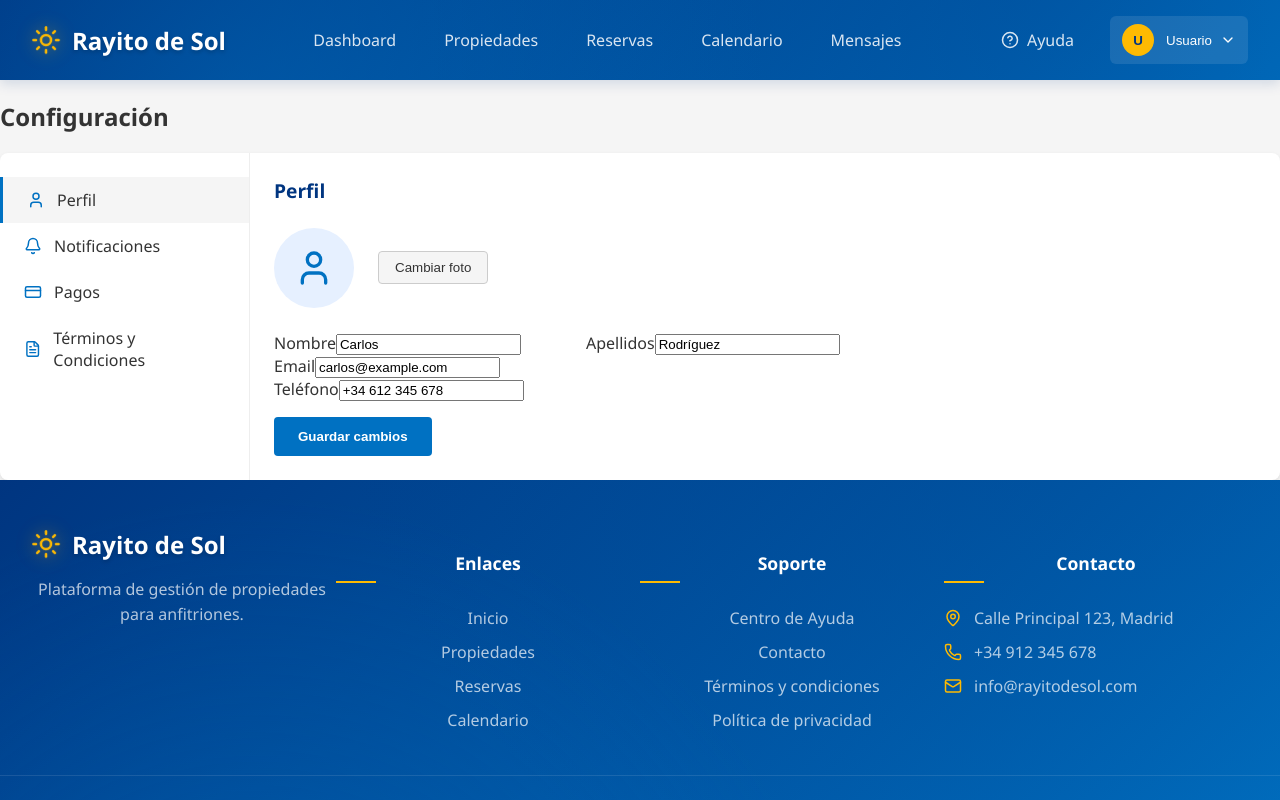
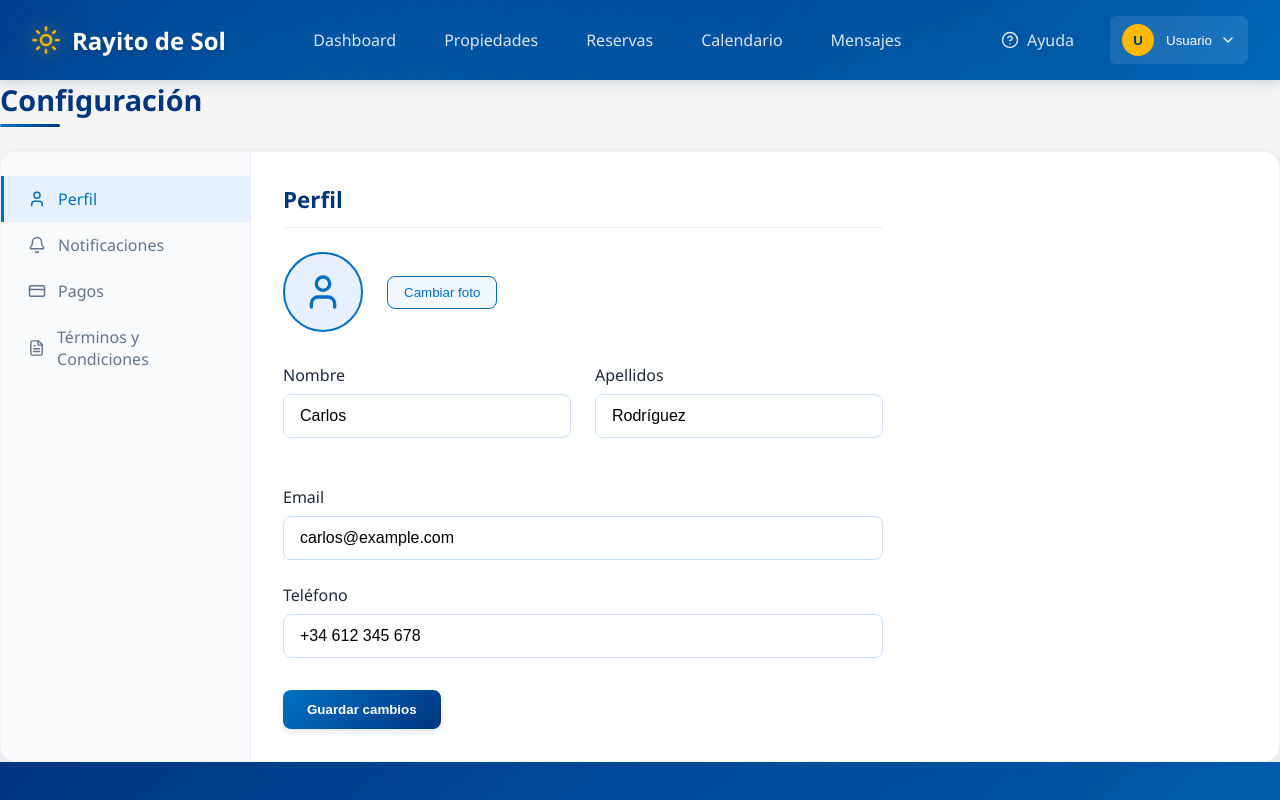
Before and after one commit to Kazuma275/Rayito-de-Sol, a Vue app in the folder frontend/rayito-de-sol/: page /portal/manage/settings in a window 1280 px wide. Shown: the top 800 px of the page. Built offline with nearby package versions, Linux system fonts and the light colour scheme.

Commit message:
Fix Settings Page Styles

```diff
--- a/frontend/rayito-de-sol/src/components/settings/NotificationSettings.vue
+++ b/frontend/rayito-de-sol/src/components/settings/NotificationSettings.vue
@@ -67,43 +67,51 @@ const notifications = ref({
 }
 
 .panel-title {
-  font-size: 1.2rem;
+  font-size: 1.4rem;
   color: #003580;
   margin: 0 0 1.5rem;
+  padding-bottom: 0.75rem;
+  border-bottom: 1px solid #e6f0ff;
 }
 
 .notification-settings {
   display: flex;
   flex-direction: column;
-  gap: 1.5rem;
+  gap: 2rem;
 }
 
 .notification-group {
   display: flex;
   flex-direction: column;
-  gap: 1rem;
+  gap: 1.25rem;
 }
 
 .notification-group h4 {
   font-size: 1.1rem;
   color: #003580;
   margin: 0 0 0.5rem;
+  font-weight: 600;
 }
 
 .notification-option {
   display: flex;
   justify-content: space-between;
   align-items: center;
+  padding: 1rem;
+  background-color: #f8fafc;
+  border-radius: 8px;
+  border: 1px solid #e6f0ff;
 }
 
 .notification-option h5 {
   font-size: 1rem;
   margin: 0 0 0.25rem;
+  color: #1e293b;
 }
 
 .notification-option p {
   font-size: 0.9rem;
-  color: #666;
+  color: #64748b;
   margin: 0;
 }
 
@@ -152,19 +160,36 @@ const notifications = ref({
   transform: translateX(26px);
 }
 
+.form-actions {
+  margin-top: 2rem;
+}
+
 .save-button {
-  background-color: #0071c2;
+  background: linear-gradient(135deg, #0071c2 0%, #003580 100%);
   color: white;
   border: none;
   padding: 0.75rem 1.5rem;
-  border-radius: 4px;
+  border-radius: 8px;
   font-weight: 600;
   cursor: pointer;
-  transition: background-color 0.3s;
-  margin-top: 1rem;
+  transition: all 0.3s ease;
+  box-shadow: 0 4px 6px rgba(0, 53, 128, 0.1);
 }
 
 .save-button:hover {
-  background-color: #005999;
+  transform: translateY(-2px);
+  box-shadow: 0 6px 12px rgba(0, 53, 128, 0.15);
+}
+
+@media (max-width: 576px) {
+  .notification-option {
+    flex-direction: column;
+    align-items: flex-start;
+    gap: 1rem;
+  }
+
+  .toggle {
+    align-self: flex-start;
+  }
 }
 </style>
--- a/frontend/rayito-de-sol/src/components/settings/ProfileSettings.vue
+++ b/frontend/rayito-de-sol/src/components/settings/ProfileSettings.vue
@@ -57,15 +57,17 @@ const profile = ref({
 }
 
 .panel-title {
-  font-size: 1.2rem;
+  font-size: 1.4rem;
   color: #003580;
   margin: 0 0 1.5rem;
+  padding-bottom: 0.75rem;
+  border-bottom: 1px solid #e6f0ff;
 }
 
 .profile-avatar {
   display: flex;
   align-items: center;
-  margin-bottom: 1.5rem;
+  margin-bottom: 2rem;
 }
 
 .avatar-placeholder {
@@ -77,6 +79,7 @@ const profile = ref({
   align-items: center;
   justify-content: center;
   margin-right: 1.5rem;
+  border: 2px solid #0071c2;
 }
 
 .avatar-icon {
@@ -86,43 +89,76 @@ const profile = ref({
 }
 
 .change-avatar-button {
-  background-color: #f5f5f5;
-  color: #333;
-  border: 1px solid #ccc;
+  background-color: #f0f7ff;
+  color: #0071c2;
+  border: 1px solid #0071c2;
   padding: 0.5rem 1rem;
-  border-radius: 4px;
+  border-radius: 8px;
   font-weight: 500;
   cursor: pointer;
-  transition: background-color 0.3s;
+  transition: all 0.3s ease;
 }
 
 .change-avatar-button:hover {
-  background-color: #eee;
+  background-color: #e6f0ff;
+  transform: translateY(-2px);
 }
 
 .form-row {
   display: flex;
   gap: 1.5rem;
+  margin-bottom: 1.5rem;
 }
 
 .form-row .form-group {
   flex: 1;
 }
 
+.form-group {
+  margin-bottom: 1.5rem;
+}
+
+.form-group label {
+  display: block;
+  font-weight: 500;
+  color: #1e293b;
+  margin-bottom: 0.5rem;
+}
+
+.form-input {
+  width: 100%;
+  padding: 0.75rem 1rem;
+  border: 1px solid #cce0ff;
+  border-radius: 8px;
+  font-size: 1rem;
+  transition: all 0.3s ease;
+}
+
+.form-input:focus {
+  outline: none;
+  border-color: #0071c2;
+  box-shadow: 0 0 0 3px rgba(0, 113, 194, 0.1);
+}
+
+.form-actions {
+  margin-top: 2rem;
+}
+
 .save-button {
-  background-color: #0071c2;
+  background: linear-gradient(135deg, #0071c2 0%, #003580 100%);
   color: white;
   border: none;
   padding: 0.75rem 1.5rem;
-  border-radius: 4px;
+  border-radius: 8px;
   font-weight: 600;
   cursor: pointer;
-  transition: background-color 0.3s;
-  margin-top: 1rem;
+  transition: all 0.3s ease;
+  box-shadow: 0 4px 6px rgba(0, 53, 128, 0.1);
 }
 
 .save-button:hover {
-  background-color: #005999;
+  transform: translateY(-2px);
+  box-shadow: 0 6px 12px rgba(0, 53, 128, 0.15);
 }
 
 @media (max-width: 576px) {
@@ -130,5 +166,15 @@ const profile = ref({
     flex-direction: column;
     gap: 1rem;
   }
+
+  .profile-avatar {
+    flex-direction: column;
+    text-align: center;
+  }
+
+  .avatar-placeholder {
+    margin-right: 0;
+    margin-bottom: 1rem;
+  }
 }
 </style>
--- a/frontend/rayito-de-sol/src/components/settings/SettingsPage.vue
+++ b/frontend/rayito-de-sol/src/components/settings/SettingsPage.vue
@@ -42,18 +42,39 @@ const activeSettingsTab = ref('profile');
 </script>
 
 <style scoped>
+.section-title {
+  font-size: 1.8rem;
+  color: #003580;
+  margin: 0 0 2rem;
+  position: relative;
+  z-index: 1;
+}
+
+.section-title::after {
+  content: '';
+  position: absolute;
+  bottom: -8px;
+  left: 0;
+  width: 60px;
+  height: 3px;
+  background: linear-gradient(90deg, #0071c2, #003580);
+  border-radius: 3px;
+}
+
 .settings-container {
   display: flex;
   background-color: white;
-  border-radius: 8px;
+  border-radius: 16px;
   overflow: hidden;
-  box-shadow: 0 2px 4px rgba(0, 0, 0, 0.1);
+  box-shadow: 0 4px 12px rgba(0, 53, 128, 0.1);
+  border: 1px solid rgba(0, 53, 128, 0.05);
 }
 
 .settings-sidebar {
   width: 250px;
-  border-right: 1px solid #eee;
+  border-right: 1px solid #e6f0ff;
   padding: 1.5rem 0;
+  background-color: #f8fafc;
 }
 
 .settings-tab {
@@ -61,27 +82,32 @@ const activeSettingsTab = ref('profile');
   align-items: center;
   padding: 0.75rem 1.5rem;
   cursor: pointer;
-  transition: background-color 0.3s;
+  transition: all 0.3s ease;
+  color: #64748b;
+  border-left: 3px solid transparent;
 }
 
-.settings-tab:hover, .settings-tab.active {
-  background-color: #f5f5f5;
+.settings-tab:hover {
+  background-color: #f0f7ff;
+  color: #0071c2;
 }
 
 .settings-tab.active {
+  background-color: #e6f0ff;
+  color: #0071c2;
   border-left: 3px solid #0071c2;
+  font-weight: 500;
 }
 
 .settings-icon {
   width: 18px;
   height: 18px;
-  color: #0071c2;
   margin-right: 0.75rem;
 }
 
 .settings-content {
   flex: 1;
-  padding: 1.5rem;
+  padding: 2rem;
 }
 
 @media (max-width: 768px) {
@@ -92,7 +118,16 @@ const activeSettingsTab = ref('profile');
   .settings-sidebar {
     width: 100%;
     border-right: none;
-    border-bottom: 1px solid #eee;
+    border-bottom: 1px solid #e6f0ff;
+    padding: 1rem 0;
+  }
+
+  .settings-tab {
+    padding: 0.75rem 1rem;
+  }
+
+  .settings-content {
+    padding: 1.5rem;
   }
 }
 </style>
--- a/frontend/rayito-de-sol/src/components/settings/TermsConditions.vue
+++ b/frontend/rayito-de-sol/src/components/settings/TermsConditions.vue
@@ -135,9 +135,11 @@ const privacyOptions = ref({
 }
 
 .panel-title {
-  font-size: 1.2rem;
+  font-size: 1.4rem;
   color: #003580;
   margin: 0 0 1.5rem;
+  padding-bottom: 0.75rem;
+  border-bottom: 1px solid #e6f0ff;
 }
 
 .terms-container {
@@ -147,8 +149,8 @@ const privacyOptions = ref({
 }
 
 .terms-section {
-  border-bottom: 1px solid #eee;
-  padding-bottom: 1.5rem;
+  border-bottom: 1px solid #e6f0ff;
+  padding-bottom: 2rem;
 }
 
 .terms-section:last-child {
@@ -157,15 +159,15 @@ const privacyOptions = ref({
 }
 
 .terms-section h4 {
-  font-size: 1.1rem;
+  font-size: 1.2rem;
   color: #003580;
-  margin-bottom: 1rem;
+  margin: 0 0 1rem;
 }
 
 .terms-section p {
-  margin-bottom: 1rem;
+  margin: 0 0 1rem;
   line-height: 1.6;
-  color: #333;
+  color: #1e293b;
 }
 
 .cancellation-policy {
@@ -178,20 +180,23 @@ const privacyOptions = ref({
   display: flex;
   align-items: flex-start;
   padding: 1rem;
-  border: 1px solid #eee;
+  border: 1px solid #e6f0ff;
   border-radius: 8px;
   position: relative;
+  background-color: #f8fafc;
 }
 
 .policy-item h5 {
-  font-size: 1rem;
+  font-size: 1.1rem;
   margin: 0 0 0.5rem;
+  color: #1e293b;
 }
 
 .policy-item p {
-  font-size: 0.9rem;
+  font-size: 0.95rem;
   margin: 0;
   flex: 1;
+  color: #64748b;
 }
 
 .radio-container {
@@ -200,6 +205,8 @@ const privacyOptions = ref({
   cursor: pointer;
   user-select: none;
   margin-left: 1rem;
+  display: flex;
+  align-items: center;
 }
 
 .radio-container input {
@@ -214,16 +221,19 @@ const privacyOptions = ref({
   left: 0;
   height: 18px;
   width: 18px;
-  background-color: #eee;
+  background-color: #f1f5f9;
+  border: 1px solid #cce0ff;
   border-radius: 50%;
+  transition: all 0.3s ease;
 }
 
 .radio-container:hover input ~ .radio-checkmark {
-  background-color: #ccc;
+  background-color: #e6f0ff;
 }
 
 .radio-container input:checked ~ .radio-checkmark {
   background-color: #0071c2;
+  border-color: #0071c2;
 }
 
 .radio-checkmark:after {
@@ -237,8 +247,8 @@ const privacyOptions = ref({
 }
 
 .radio-container .radio-checkmark:after {
-  top: 6px;
-  left: 6px;
+  top: 5px;
+  left: 5px;
   width: 6px;
   height: 6px;
   border-radius: 50%;
@@ -263,6 +273,7 @@ const privacyOptions = ref({
   user-select: none;
   display: flex;
   align-items: center;
+  color: #1e293b;
 }
 
 .checkbox-container input {
@@ -277,16 +288,19 @@ const privacyOptions = ref({
   left: 0;
   height: 20px;
   width: 20px;
-  background-color: #eee;
+  background-color: #f1f5f9;
+  border: 1px solid #cce0ff;
   border-radius: 4px;
+  transition: all 0.3s ease;
 }
 
 .checkbox-container:hover input ~ .checkbox-checkmark {
-  background-color: #ccc;
+  background-color: #e6f0ff;
 }
 
 .checkbox-container input:checked ~ .checkbox-checkmark {
   background-color: #0071c2;
+  border-color: #0071c2;
 }
 
 .checkbox-checkmark:after {
@@ -317,24 +331,31 @@ const privacyOptions = ref({
 
 .add-rule .form-input {
   flex: 1;
-  padding: 0.5rem 0.75rem;
-  border: 1px solid #ccc;
-  border-radius: 4px;
+  padding: 0.75rem 1rem;
+  border: 1px solid #cce0ff;
+  border-radius: 8px;
   font-size: 0.95rem;
+  transition: all 0.3s ease;
+}
+
+.add-rule .form-input:focus {
+  outline: none;
+  border-color: #0071c2;
+  box-shadow: 0 0 0 3px rgba(0, 113, 194, 0.1);
 }
 
 .add-rule .btn {
-  padding: 0.5rem 1rem;
+  padding: 0.75rem 1rem;
   font-size: 0.95rem;
-  border-radius: 4px;
+  border-radius: 8px;
   cursor: pointer;
+  transition: all 0.3s ease;
 }
 
 .add-rule .btn-outline {
   background-color: transparent;
   border: 1px solid #0071c2;
   color: #0071c2;
-  transition: all 0.2s;
 }
 
 .add-rule .btn-outline:hover {
@@ -352,27 +373,30 @@ const privacyOptions = ref({
 .form-actions {
   display: flex;
   justify-content: flex-end;
-  margin-top: 1.5rem;
+  margin-top: 2rem;
 }
 
 .save-button {
-  background-color: #0071c2;
+  background: linear-gradient(135deg, #0071c2 0%, #003580 100%);
   color: white;
   border: none;
   padding: 0.75rem 1.5rem;
-  border-radius: 4px;
+  border-radius: 8px;
   font-weight: 600;
   cursor: pointer;
-  transition: background-color 0.3s;
+  transition: all 0.3s ease;
+  box-shadow: 0 4px 6px rgba(0, 53, 128, 0.1);
 }
 
 .save-button:hover {
-  background-color: #005999;
+  transform: translateY(-2px);
+  box-shadow: 0 6px 12px rgba(0, 53, 128, 0.15);
 }
 
 @media (max-width: 576px) {
   .add-rule {
     flex-direction: column;
+    gap: 0.5rem;
   }
 
   .form-actions {
```
Also changed, not shown: frontend/rayito-de-sol/src/components/settings/PaymentSettings.vue (+92 -40 lines).
